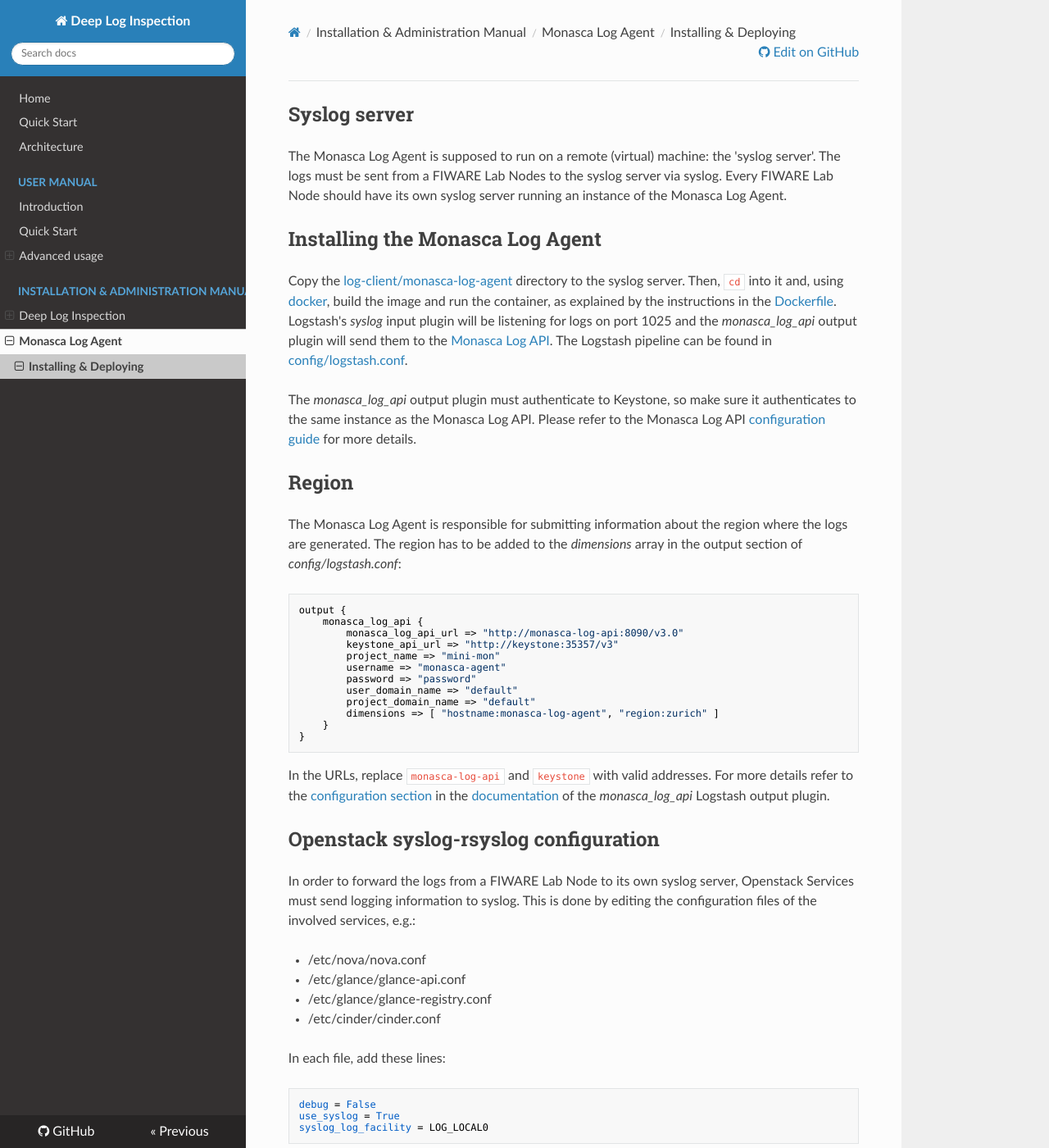
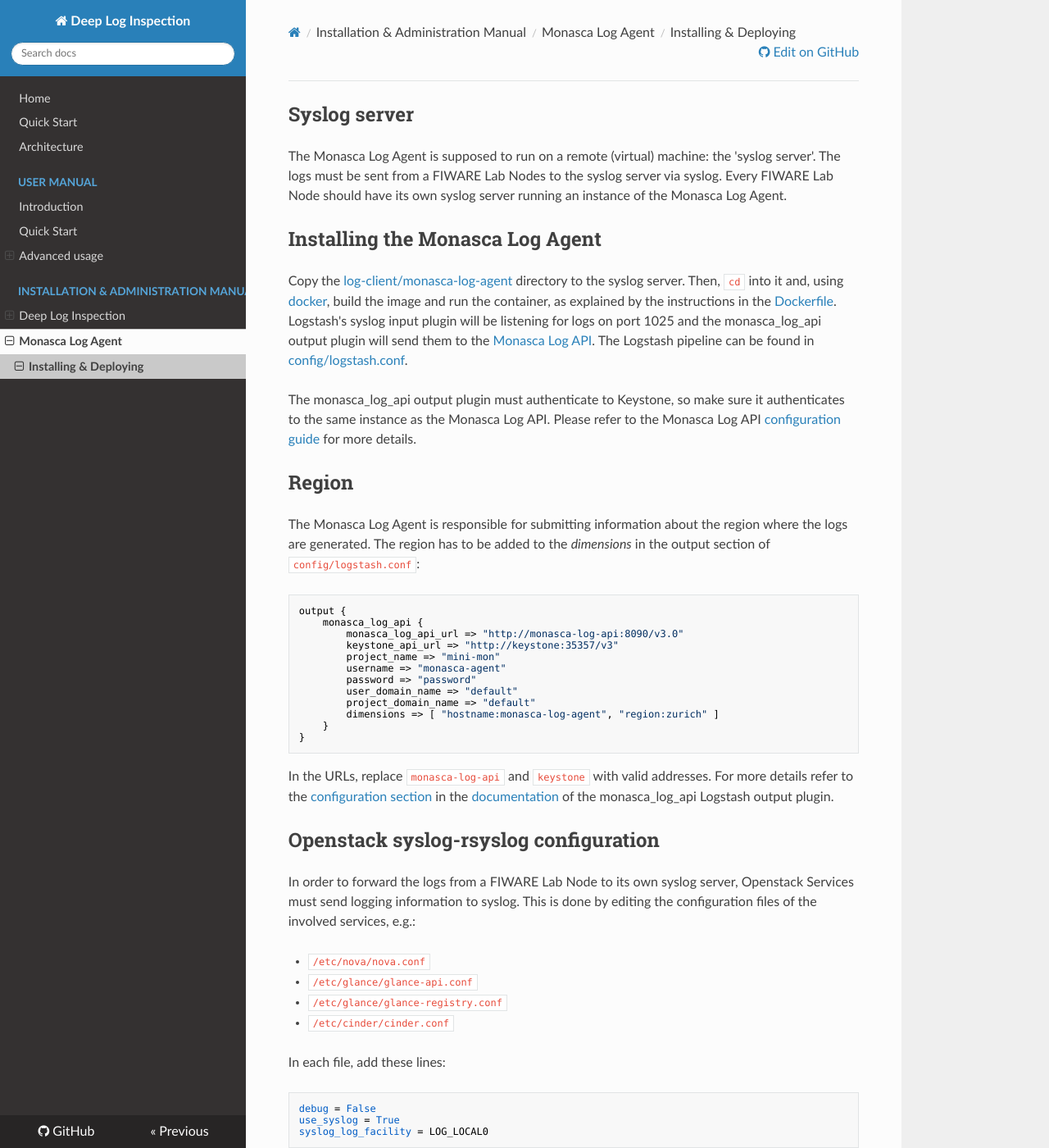
Before and after one commit to martel-innovate/deep-log-inspection, an MkDocs documentation site: the page built from doc/install/monasca-log-agent.md, in a window 1280 px wide and 1400 px high. Shown: the whole window at 82% size. Built offline with MkDocs 1.6.1, drawn with Linux system fonts in a browser that asks for light colours; nearby versions of some CDN libraries; old or Windows-style settings are respelled for this version of MkDocs; some of the changed text lies outside the part shown.

Commit message:
monasca-log-agent.md: text style & formatting

```diff
--- a/doc/install/monasca-log-agent.md
+++ b/doc/install/monasca-log-agent.md
@@ -2,12 +2,12 @@
 The Monasca Log Agent is supposed to run on a remote (virtual) machine: the 'syslog server'. The logs must be sent from a FIWARE Lab Nodes to the syslog server via syslog. Every FIWARE Lab Node should have its own syslog server running an instance of the Monasca Log Agent.
 
 ## Installing the Monasca Log Agent
-Copy the [log-client/monasca-log-agent][2] directory to the syslog server. Then, `cd` into it and, using [docker][1], build the image and run the container, as explained by the instructions in the [Dockerfile][3]. Logstash's _syslog_ input plugin will be listening for logs on port 1025 and the *monasca_log_api* output plugin will send them to the [Monasca Log API](monasca-log-api.md). The Logstash pipeline can be found in [config/logstash.conf][4].
+Copy the [log-client/monasca-log-agent][2] directory to the syslog server. Then, `cd` into it and, using [docker][1], build the image and run the container, as explained by the instructions in the [Dockerfile][3]. Logstash's syslog input plugin will be listening for logs on port 1025 and the monasca_log_api output plugin will send them to the [Monasca Log API](monasca-log-api.md). The Logstash pipeline can be found in [config/logstash.conf][4].
 
-The *monasca_log_api* output plugin must authenticate to Keystone, so make sure it authenticates to the same instance as the Monasca Log API. Please refer to the Monasca Log API [configuration guide](monasca-log-api.md) for more details.
+The monasca_log_api output plugin must authenticate to Keystone, so make sure it authenticates to the same instance as the Monasca Log API. Please refer to the Monasca Log API [configuration guide](monasca-log-api.md) for more details.
 
 ## Region
-The Monasca Log Agent is responsible for submitting information about the region where the logs are generated. The region has to be added to the _dimensions_ array in the output section of _config/logstash.conf_:
+The Monasca Log Agent is responsible for submitting information about the region where the logs are generated. The region has to be added to the _dimensions_ in the output section of `config/logstash.conf`:
 
     output {
         monasca_log_api {
@@ -22,15 +22,15 @@ The Monasca Log Agent is responsible for submitting information about the region
         }
     }
 
-In the URLs, replace `monasca-log-api` and `keystone` with valid addresses. For more details refer to the [configuration section][5] in the [documentation][6] of the *monasca_log_api* Logstash output plugin.
+In the URLs, replace `monasca-log-api` and `keystone` with valid addresses. For more details refer to the [configuration section][5] in the [documentation][6] of the monasca_log_api Logstash output plugin.
 
 ## Openstack syslog-rsyslog configuration
 In order to forward the logs from a FIWARE Lab Node to its own syslog server, Openstack Services must send logging information to syslog. This is done by editing the configuration files of the involved services, e.g.:
 
-+ /etc/nova/nova.conf
-+ /etc/glance/glance-api.conf
-+ /etc/glance/glance-registry.conf
-+ /etc/cinder/cinder.conf
++ `/etc/nova/nova.conf`
++ `/etc/glance/glance-api.conf`
++ `/etc/glance/glance-registry.conf`
++ `/etc/cinder/cinder.conf`
 
 In each file, add these lines:
 
@@ -40,7 +40,7 @@ In each file, add these lines:
 
 You might want to configure a separate local facility (up to eight: LOCAL0, LOCAL1, ..., LOCAL7) for each service, as this provides better isolation and more flexibility. For more information, see the [syslog documentation][8].
 
-Then rsyslog must be configured on every service node, e.g. for Nova, create on every compute node a file named /etc/rsyslog.d/60-nova.conf with the following content:
+Then rsyslog must be configured on every service node, e.g. for Nova, create on every compute node a file named `/etc/rsyslog.d/60-nova.conf` with the following content:
 
     # prevent debug from dnsmasq with the daemon.none parameter
     *.*;auth,authpriv.none,daemon.none,local0.none -/var/log/syslog
```
